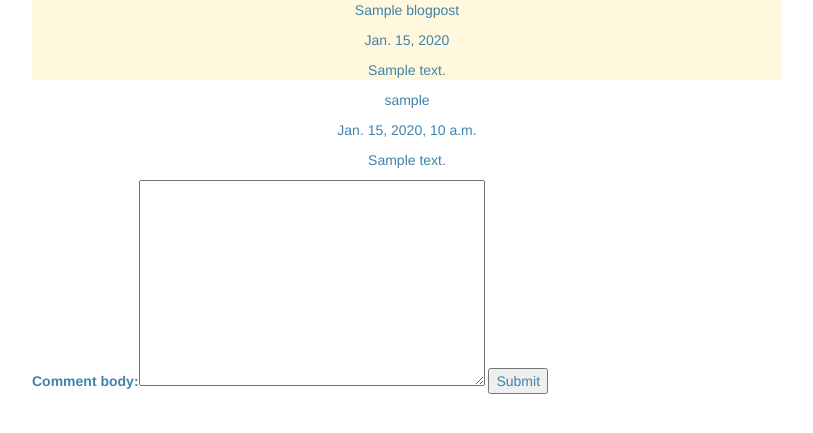
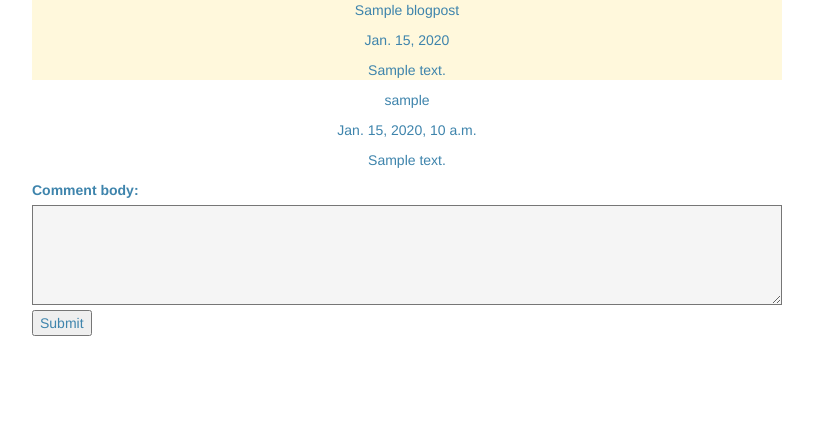
Before and after one commit to SeanGoldsmith/DjangoBlog, a Django app: page /Blog/1/Post/ in a window 1280 px wide. Shown: the top 433 px of the page, without its empty margins (233-1046 px from the left). Run offline with Django 3.2, Linux system fonts and the light colour scheme; tables that the repository leaves empty hold one stand-in row (values such as "Sample post"); some libraries are stand-ins or nearby versions.

Commit message:
Autofill postcreate post_date.  Made comment textarea accesable in css.

```diff
--- a/DjangoBlog/Blog/admin.py
+++ b/DjangoBlog/Blog/admin.py
@@ -1,4 +1,5 @@
 from django.contrib import admin
-from .models import BlogPost
+from .models import BlogPost, Comment
 
 admin.site.register(BlogPost)
+admin.site.register(Comment)
--- a/DjangoBlog/Blog/forms.py
+++ b/DjangoBlog/Blog/forms.py
@@ -14,4 +14,5 @@ class CommentForm(ModelForm):
             'user': forms.HiddenInput,
             'blog_post': forms.HiddenInput,
             'comment_date': forms.HiddenInput,
+            'comment_body': forms.Textarea(attrs={'class':'text-field'})
         }
--- a/DjangoBlog/Blog/static/Blog/styles.css
+++ b/DjangoBlog/Blog/static/Blog/styles.css
@@ -9,3 +9,9 @@
 .background {
     background-color: cornsilk;
 }
+
+.text-field {
+    background-color: rgb(245, 245, 245);
+    width: 100%;
+    height: 100px;
+}
--- a/DjangoBlog/Blog/templates/base.html
+++ b/DjangoBlog/Blog/templates/base.html
@@ -9,5 +9,4 @@
 
 {% block content %}
 {% endblock %}
-
 </html>
--- a/DjangoBlog/Blog/templates/blogPost.html
+++ b/DjangoBlog/Blog/templates/blogPost.html
@@ -14,7 +14,7 @@
                 <p class="center-text">{{comment.comment_date}}</p>
                 <p class="center-text">{{comment.comment_body}}</p>
             {% endfor%}
-            <form action="" method="post">
+            <form class="comment-form" action="" method="post">
                 {% csrf_token %}
                 {{ form }}
                 <input type="submit" value="Submit">
--- a/DjangoBlog/Blog/views.py
+++ b/DjangoBlog/Blog/views.py
@@ -52,5 +52,5 @@ def PostCreate(request):
         else:
             return HttpResponse('FAILED!')
     else:
-        form = PostForm()
+        form = PostForm(initial={'post_date':datetime.now()})
         return render(request, 'postForm.html', {'form':form})
```
